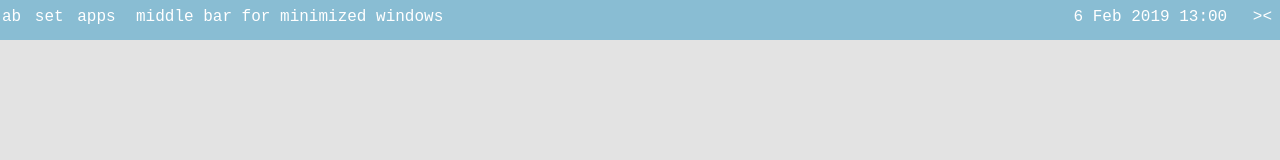
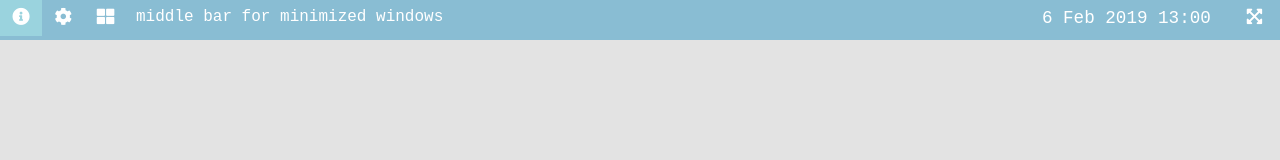
Before and after one commit to Prodject/HelixOS, a plain HTML site: page index.html in a window 1280 px wide. Drawn offline with Linux system fonts and the light colour scheme.

Commit message:
made changes to ui

```diff
--- a/css/main.css
+++ b/css/main.css
@@ -41,10 +41,18 @@ body {
     width: 10%;
     display: inline-block;
     float: left;
+    font-size: 1.1em;
 }
 .left-top-component {
     display: inline-block;
-    padding: 8px 2px;
+    padding: 8px;
+    width: 33%;
+    box-sizing: border-box;
+    float: left;
+    text-align: center;
+}
+.left-top-component:hover {
+    background-color: #9ad3de;
 }
 #icon-about {}
 #icon-settings {}
@@ -66,10 +74,20 @@ body {
 .right-top-component {
     display: inline-block;
     padding: 8px;
-
+    box-sizing: border-box;
+    text-align: center;
+    font-size: 1.1em;
+    float: left;
 }
-#time-date {}
-#icon-expand {}
+.right-top-component:hover {
+    background-color: #9ad3de;
+}
+#time-date {
+    width: 80%;
+}
+#icon-expand {
+    width: 20%;
+}
 
 /***********************************
 *            Workspace             *
--- a/index.html
+++ b/index.html
@@ -10,6 +10,7 @@
   <!-- main core stylesheet -->
   <link rel="stylesheet" href="css/main.css">
   <script src="js/vue.js"></script>
+  <link rel="stylesheet" href="https://use.fontawesome.com/releases/v5.7.1/css/all.css" integrity="sha384-fnmOCqbTlWIlj8LyTjo7mOUStjsKC4pOpQbqyi7RrhN7udi9RwhKkMHpvLbHG9Sr" crossorigin="anonymous">
 
 </head>
 
@@ -19,15 +20,15 @@
     <div id="top-bar">
       <div id="left-top" class="top-bar-component">
         <div id="icon-about" class="left-top-component">
-            ab
+            <i class="fas fa-info-circle"></i>
         </div>
 
         <div id="icon-settings" class="left-top-component">
-            set
+            <i class="fas fa-cog"></i>
         </div>
 
         <div id="icon-apps" class="left-top-component">
-            apps
+            <i class="fas fa-th-large"></i>
         </div>
       </div>
 
@@ -36,7 +37,9 @@
       <div id="right-top" class="top-bar-component">
         <div id="time-date" class="right-top-component">6 Feb 2019 13:00</div>
 
-        <div id="icon-expand" class="right-top-component">><</div>
+        <div id="icon-expand" class="right-top-component">
+            <i class="fas fa-expand-arrows-alt"></i>
+        </div>
       </div>
       <div style="clear:both"></div>
     </div>
```
